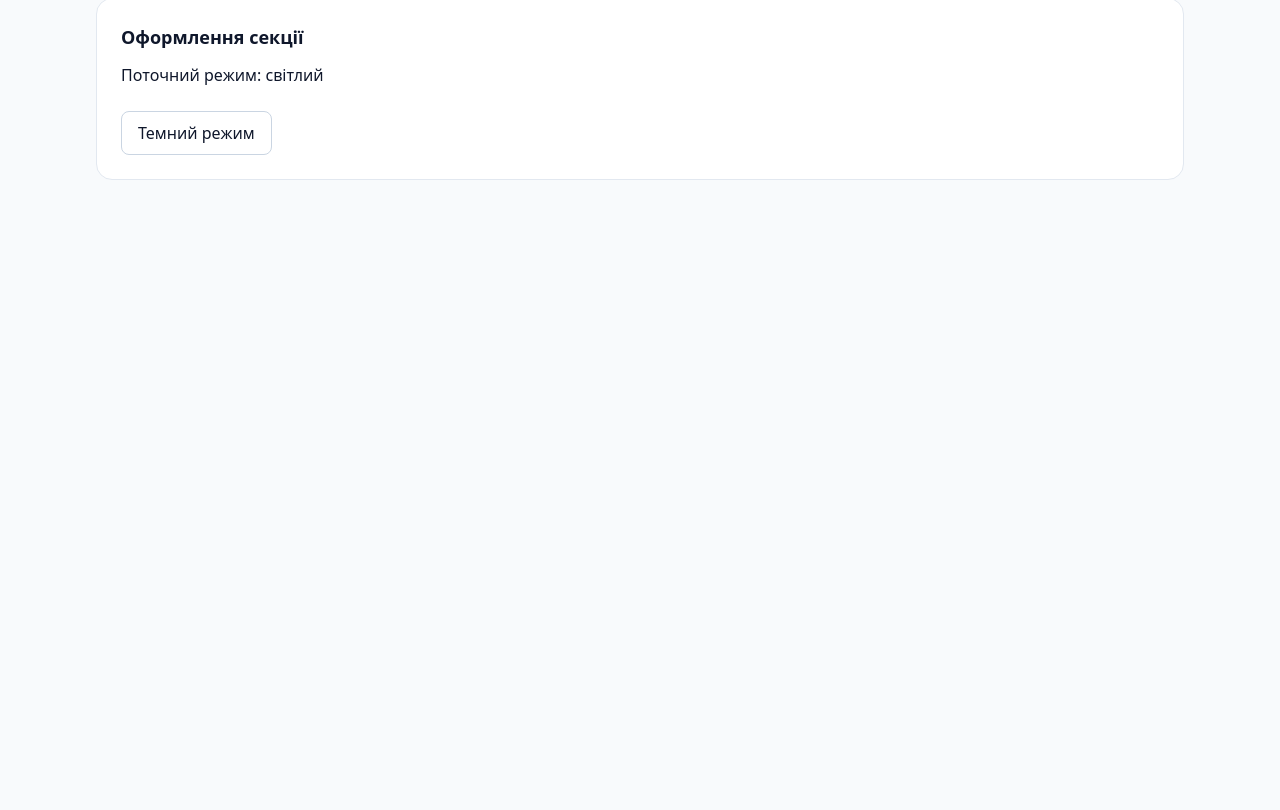
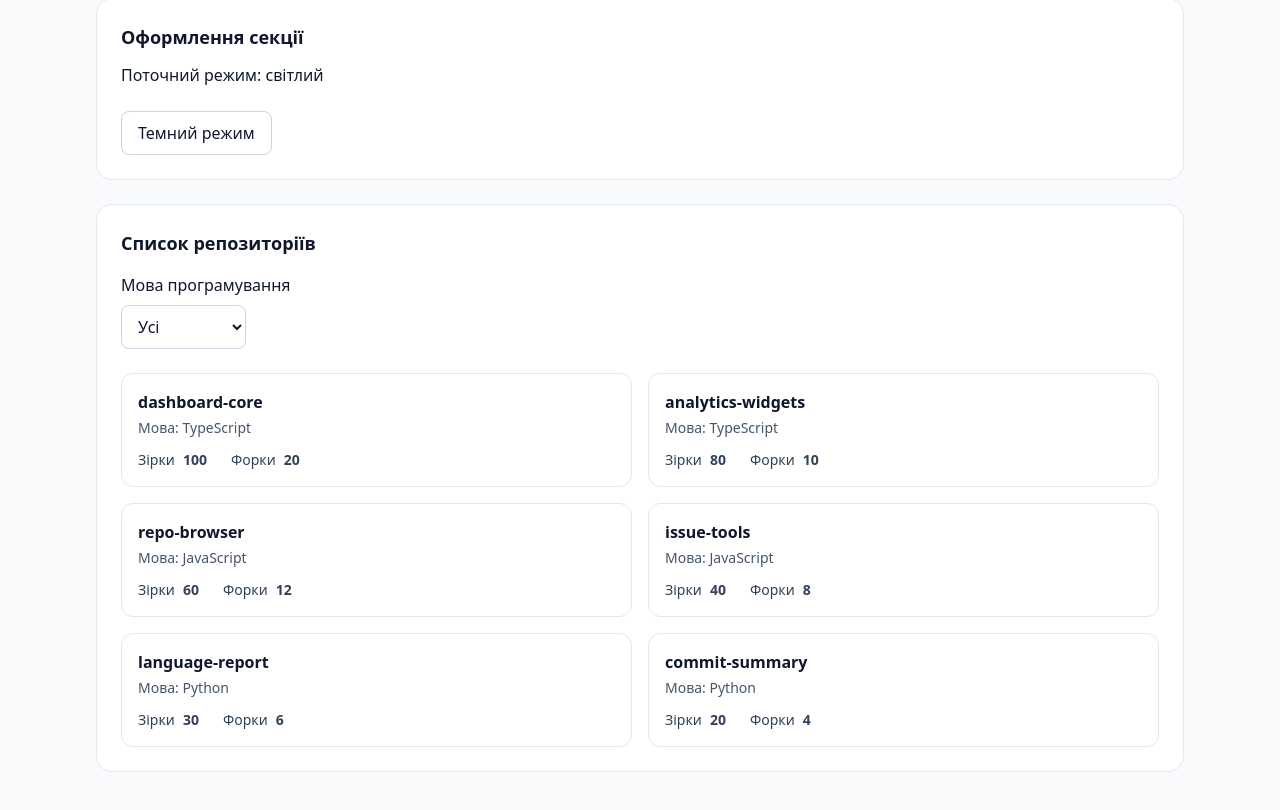
Before and after one commit to SkyKals/GitHub-Analytics-Dashboard, a React (Vite) app: page / in a window 1280 px wide. Shown: the part 644-1454 px from the top of the page. Before the commit the page ends 864 px from the top, so only its background shows below. Built offline with nearby package versions, Linux system fonts and the light colour scheme.

Commit message:
LAB-01: add repository language filter

```diff
--- a/src/App.tsx
+++ b/src/App.tsx
@@ -1,5 +1,6 @@
 import Counter from './components/Counter'
 import DashboardLayout from './components/DashboardLayout'
+import FilteredList from './components/FilteredList'
 import KpiCard from './components/KpiCard'
 import Toggle from './components/Toggle'
 import { repositories } from './data/repositories'
@@ -25,6 +26,7 @@ export default function App() {
       </section>
       <Counter initialValue={0} />
       <Toggle />
+      <FilteredList repositories={repositories} />
     </DashboardLayout>
   )
 }
--- /dev/null
+++ b/src/components/FilteredList.tsx
@@ -0,0 +1,53 @@
+import { useId, useState } from 'react'
+import type { Repository } from '../types/Repository'
+
+type FilteredListProps = {
+  repositories: readonly Repository[]
+}
+
+export default function FilteredList({ repositories }: FilteredListProps) {
+  const [selectedLanguage, setSelectedLanguage] = useState('')
+  const selectId = useId()
+  const languages = [...new Set(repositories.map((repository) => repository.language))]
+  const visibleRepositories = selectedLanguage === ''
+    ? repositories
+    : repositories.filter((repository) => repository.language === selectedLanguage)
+
+  return (
+    <section aria-label="Список репозиторіїв" className="rounded-2xl border border-slate-200 bg-white p-6">
+      <h2 className="text-lg font-semibold text-slate-900">Список репозиторіїв</h2>
+      <label htmlFor={selectId} className="mt-4 block font-medium text-slate-900">
+        Мова програмування
+      </label>
+      <select
+        id={selectId}
+        value={selectedLanguage}
+        onChange={(event) => setSelectedLanguage(event.target.value)}
+        className="mt-2 min-h-11 w-full rounded-lg border border-slate-300 bg-white px-3 py-2 text-slate-900 sm:w-auto"
+      >
+        <option value="">Усі</option>
+        {languages.map((language) => (
+          <option key={language} value={language}>{language}</option>
+        ))}
+      </select>
+      <ul className="mt-6 grid gap-4 sm:grid-cols-2">
+        {visibleRepositories.map((repository) => (
+          <li key={repository.id} className="min-w-0 rounded-xl border border-slate-200 p-4">
+            <h3 className="break-words font-semibold text-slate-900">{repository.name}</h3>
+            <p className="mt-1 text-sm text-slate-600">Мова: {repository.language}</p>
+            <dl className="mt-3 flex flex-wrap gap-x-6 gap-y-2 text-sm text-slate-700">
+              <div className="flex gap-2">
+                <dt>Зірки</dt>
+                <dd className="font-semibold tabular-nums">{repository.stars}</dd>
+              </div>
+              <div className="flex gap-2">
+                <dt>Форки</dt>
+                <dd className="font-semibold tabular-nums">{repository.forks}</dd>
+              </div>
+            </dl>
+          </li>
+        ))}
+      </ul>
+    </section>
+  )
+}
```
